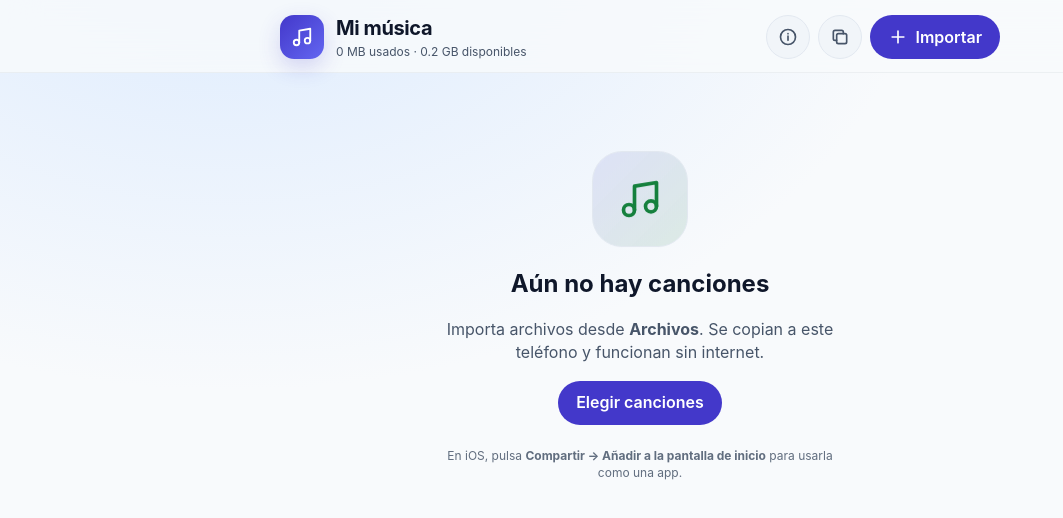
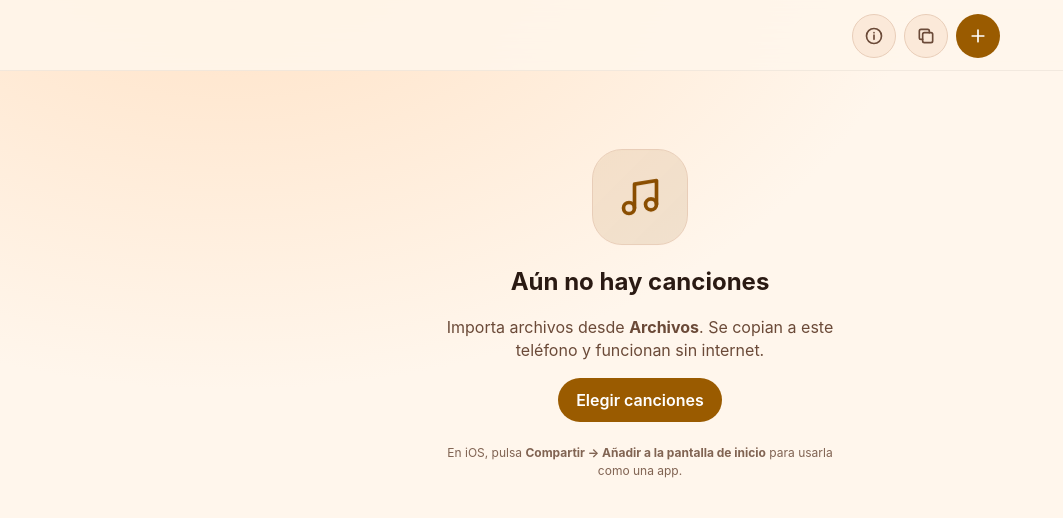
Before and after one commit to reynaldoaleman082-rgb/reproductor-pwa, a plain HTML site: page index.html in a window 1280 px wide. Shown: the whole page, without its empty margins (0-1063 px from the left). Drawn offline with Linux system fonts and the light colour scheme.

Commit message:
Simplificar cabecera y aplicar paleta durazno con mostaza

```diff
--- a/app.js
+++ b/app.js
@@ -17,7 +17,6 @@ const progreso = $('#progreso');
 const miniProgreso = $('#mini-progreso');
 const tiempoActual = $('#tiempo-actual');
 const tiempoTotal = $('#tiempo-total');
-const estadoAlmacenamiento = $('#estado-almacenamiento');
 const contenido = $('.contenido');
 const portada = $('.portada');
 const herramientas = $('#herramientas');
@@ -35,7 +34,7 @@ const consultaTemaOscuro = window.matchMedia
 function actualizarColorTema() {
   if (!metaTema) return;
   const oscuro = consultaTemaOscuro ? consultaTemaOscuro.matches : true;
-  metaTema.setAttribute('content', oscuro ? '#0f0f23' : '#f8fafc');
+  metaTema.setAttribute('content', oscuro ? '#241A16' : '#FFF6EC');
 }
 
 const DB_NAME = 'reproductor-offline';
@@ -297,7 +296,6 @@ async function cargarCanciones() {
   sincronizarCaratulas();
   renderizarBiblioteca({ animar: true });
   dibujarReproductor();
-  await mostrarEspacio();
   if (idActual && !canciones.some((c) => c.id === idActual)) {
     detener();
   }
@@ -854,19 +852,6 @@ async function copiarDiagnostico() {
     mostrarAviso('Diagnóstico copiado.');
   } catch (_) {
     mostrarAviso('No se pudo copiar; mantén pulsado el texto para seleccionarlo.');
-  }
-}
-
-async function mostrarEspacio() {
-  if (!navigator.storage?.estimate) {
-    estadoAlmacenamiento.textContent = 'Música guardada en este teléfono';
-    return;
-  }
-  try {
-    const { usage, quota } = await navigator.storage.estimate();
-    estadoAlmacenamiento.textContent = `${(usage / 1048576).toFixed(0)} MB usados · ${(quota / 1073741824).toFixed(1)} GB disponibles`;
-  } catch (_) {
-    estadoAlmacenamiento.textContent = 'Música guardada en este teléfono';
   }
 }
 
--- a/index.html
+++ b/index.html
@@ -5,7 +5,7 @@
   <meta name="viewport" content="width=device-width, initial-scale=1, viewport-fit=cover">
   <title>Reproductor Offline</title>
   <meta name="description" content="Tu música, guardada en tu teléfono y reproducible sin internet.">
-  <meta name="theme-color" id="meta-tema" content="#0f0f23">
+  <meta name="theme-color" id="meta-tema" content="#241A16">
 
   <!-- iOS: hace que se abra a pantalla completa cuando se añade al inicio -->
   <meta name="apple-mobile-web-app-capable" content="yes">
@@ -78,15 +78,6 @@
 
   <div class="app">
     <header class="cabecera">
-      <div class="cabecera__titulo">
-        <span class="cabecera__icono" aria-hidden="true">
-          <svg class="icono"><use href="#i-musica"></use></svg>
-        </span>
-        <span class="cabecera__textos">
-          <h1>Mi música</h1>
-          <span id="estado-almacenamiento" class="cabecera__estado">Calculando espacio…</span>
-        </span>
-      </div>
       <div class="cabecera__acciones">
         <button id="boton-diagnostico" class="boton boton--secundario" type="button"
                 aria-label="Ver diagnóstico de reproducción" title="Diagnóstico">
@@ -98,7 +89,6 @@
         </button>
         <button id="boton-importar" class="boton boton--primario" type="button" aria-label="Importar canciones">
           <svg class="icono icono--sm" aria-hidden="true"><use href="#i-mas"></use></svg>
-          <span>Importar</span>
         </button>
       </div>
     </header>
--- a/styles.css
+++ b/styles.css
@@ -1,47 +1,45 @@
 /* Tokens de color y movimiento: una sola fuente de verdad para toda la interfaz */
 :root {
   color-scheme: dark;
-  --fondo: #0f0f23;
-  --superficie: #1b1b30;
-  --superficie-2: #27273b;
-  --texto: #f8fafc;
-  --secundario: #94a3b8;
-  --acento: #4338ca;
-  --acento-2: #22c55e;
-  --sobre-acento: #0f172a;
-  --sobre-degradado: #f8fafc;
-  --borde: #312e81;
+  --fondo: #241A16;
+  --superficie: #33231D;
+  --superficie-2: #453026;
+  --texto: #FFF6EA;
+  --secundario: #E8C4A8;
+  --acento: #E9A23B;
+  --acento-2: #F6C453;
+  --sobre-acento: #241A16;
+  --sobre-degradado: #241A16;
+  --borde: #6E4533;
 
   /* Capas y realces: cambian con el tema del dispositivo */
-  --velo: rgba(15, 15, 35, .62);
-  --velo-fuerte: rgba(15, 15, 35, .9);
-  --brillo-sutil: rgba(255, 255, 255, .06);
-  --brillo-medio: rgba(255, 255, 255, .12);
-  --brillo-track: rgba(255, 255, 255, .14);
-  --brillo-resalte: rgba(255, 255, 255, .65);
-  --brillo-inset: rgba(255, 255, 255, .07);
-  --resplandor-indigo: #312e81;
-  --resplandor-indigo-suave: #1e1b4b;
-  --degradado-acento: #6366f1;
-  --acento-sombras: rgba(67, 56, 202, .3);
-  --acento-tenue: rgba(67, 56, 202, .22);
-  --verde-tenue: rgba(34, 197, 94, .16);
-  --verde-borde: rgba(34, 197, 94, .45);
-  --verde-traza: rgba(34, 197, 94, .10);
-  --verde-sombras: rgba(34, 197, 94, .28);
-  --verde-anillo: rgba(34, 197, 94, .22);
-  --verde-activo: #4ade80;
-  --pie-degradado: rgba(15, 15, 35, .88);
-  --mini-degradado: rgba(27, 27, 48, .96);
-  --mini-degradado-fuerte: rgba(15, 15, 35, .97);
+  --velo: rgba(36, 26, 22, .66);
+  --velo-fuerte: rgba(36, 26, 22, .92);
+  --brillo-sutil: rgba(255, 246, 234, .07);
+  --brillo-medio: rgba(255, 246, 234, .12);
+  --brillo-track: rgba(255, 246, 234, .16);
+  --brillo-resalte: rgba(255, 246, 234, .7);
+  --brillo-inset: rgba(255, 246, 234, .08);
+  --resplandor-calido: #8A4A2B;
+  --resplandor-calido-suave: #4A2D22;
+  --acento-tenue: rgba(233, 162, 59, .18);
+  --acento2-tenue: rgba(246, 196, 83, .16);
+  --acento2-borde: rgba(246, 196, 83, .5);
+  --acento2-traza: rgba(246, 196, 83, .10);
+  --acento2-sombras: rgba(246, 196, 83, .28);
+  --acento2-anillo: rgba(246, 196, 83, .22);
+  --acento2-activo: #FFD166;
+  --pie-degradado: rgba(36, 26, 22, .9);
+  --mini-degradado: rgba(51, 35, 29, .96);
+  --mini-degradado-fuerte: rgba(36, 26, 22, .97);
   --sombra: 0 18px 44px rgba(0, 0, 0, .45);
   --sombra-cabecera: 0 8px 26px rgba(0, 0, 0, .38);
   --sombra-portada: 0 26px 60px rgba(0, 0, 0, .55);
   --sombra-aviso: 0 12px 34px rgba(0, 0, 0, .45);
-  --borrar-activo: #fca5a5;
+  --borrar-activo: #FCA5A5;
   --borrar-fondo: rgba(239, 68, 68, .14);
-  --aviso-fondo: #f8fafc;
-  --aviso-texto: #0f172a;
+  --aviso-fondo: #FFF6EA;
+  --aviso-texto: #241A16;
 
   --radio: 16px;
   --tiempo: 160ms;
@@ -49,48 +47,48 @@
   --curva: cubic-bezier(.2, .8, .3, 1);
 }
 
-/* Tema claro: misma identidad, verde oscurecido para mantener el contraste */
+/* Tema claro: mostaza oscurecido para mantener el contraste */
 @media (prefers-color-scheme: light) {
   :root {
     color-scheme: light;
-    --fondo: #f8fafc;
-    --superficie: #ffffff;
-    --superficie-2: #f1f5f9;
-    --texto: #0f172a;
-    --secundario: #475569;
-    --acento-2: #15803d;
-    --sobre-acento: #ffffff;
-    --sobre-degradado: #ffffff;
-    --borde: #e2e8f0;
+    --fondo: #FFF6EC;
+    --superficie: #FFFFFF;
+    --superficie-2: #FBE9D9;
+    --texto: #2A1A13;
+    --secundario: #6B4A38;
+    --acento: #9A5B00;
+    --acento-2: #8A4E00;
+    --sobre-acento: #FFFFFF;
+    --sobre-degradado: #FFFFFF;
+    --borde: #E8CDB8;
 
-    --velo: rgba(248, 250, 252, .82);
-    --velo-fuerte: rgba(248, 250, 252, .96);
-    --brillo-sutil: rgba(15, 23, 42, .05);
-    --brillo-medio: rgba(15, 23, 42, .08);
-    --brillo-track: rgba(15, 23, 42, .12);
-    --brillo-resalte: rgba(255, 255, 255, .9);
-    --brillo-inset: rgba(15, 23, 42, .06);
-    --resplandor-indigo: #dbeafe;
-    --resplandor-indigo-suave: #e0e7ff;
-    --acento-sombras: rgba(67, 56, 202, .2);
-    --acento-tenue: rgba(67, 56, 202, .10);
-    --verde-tenue: rgba(21, 128, 61, .12);
-    --verde-borde: rgba(21, 128, 61, .45);
-    --verde-traza: rgba(21, 128, 61, .08);
-    --verde-sombras: rgba(21, 128, 61, .22);
-    --verde-anillo: rgba(21, 128, 61, .18);
-    --verde-activo: #166534;
-    --pie-degradado: rgba(248, 250, 252, .92);
+    --velo: rgba(255, 246, 236, .86);
+    --velo-fuerte: rgba(255, 246, 236, .97);
+    --brillo-sutil: rgba(42, 26, 19, .06);
+    --brillo-medio: rgba(42, 26, 19, .10);
+    --brillo-track: rgba(42, 26, 19, .14);
+    --brillo-resalte: rgba(255, 255, 255, .95);
+    --brillo-inset: rgba(42, 26, 19, .07);
+    --resplandor-calido: #FFE0C2;
+    --resplandor-calido-suave: #FDE3CF;
+    --acento-tenue: rgba(154, 91, 0, .10);
+    --acento2-tenue: rgba(138, 78, 0, .12);
+    --acento2-borde: rgba(138, 78, 0, .5);
+    --acento2-traza: rgba(138, 78, 0, .08);
+    --acento2-sombras: rgba(138, 78, 0, .22);
+    --acento2-anillo: rgba(138, 78, 0, .18);
+    --acento2-activo: #7A4300;
+    --pie-degradado: rgba(255, 246, 236, .93);
     --mini-degradado: rgba(255, 255, 255, .96);
-    --mini-degradado-fuerte: rgba(248, 250, 252, .98);
-    --sombra: 0 18px 44px rgba(15, 23, 42, .14);
-    --sombra-cabecera: 0 8px 26px rgba(15, 23, 42, .10);
-    --sombra-portada: 0 26px 60px rgba(15, 23, 42, .22);
-    --sombra-aviso: 0 12px 34px rgba(15, 23, 42, .20);
-    --borrar-activo: #dc2626;
-    --borrar-fondo: rgba(220, 38, 38, .10);
-    --aviso-fondo: #0f172a;
-    --aviso-texto: #f8fafc;
+    --mini-degradado-fuerte: rgba(255, 246, 236, .98);
+    --sombra: 0 18px 44px rgba(80, 45, 25, .16);
+    --sombra-cabecera: 0 8px 26px rgba(80, 45, 25, .12);
+    --sombra-portada: 0 26px 60px rgba(80, 45, 25, .22);
+    --sombra-aviso: 0 12px 34px rgba(80, 45, 25, .2);
+    --borrar-activo: #B3261E;
+    --borrar-fondo: rgba(179, 38, 30, .10);
+    --aviso-fondo: #2A1A13;
+    --aviso-texto: #FFF6EA;
   }
 }
 
@@ -135,7 +133,7 @@ button { font: inherit; color: inherit; }
   height: 100vh;
   height: 100dvh;
   overflow: hidden;
-  background: radial-gradient(1100px 760px at 18% -12%, var(--resplandor-indigo) 0%, var(--fondo) 64%);
+  background: radial-gradient(1100px 760px at 18% -12%, var(--resplandor-calido) 0%, var(--fondo) 64%);
 }
 
 /* ---------------------------------------------------------------- cabecera */
@@ -143,7 +141,7 @@ button { font: inherit; color: inherit; }
   flex: 0 0 auto;
   display: flex;
   align-items: center;
-  justify-content: space-between;
+  justify-content: flex-end;
   gap: 12px;
   padding: calc(env(safe-area-inset-top, 0px) + 14px) 18px 12px;
   background: var(--velo);
@@ -157,35 +155,8 @@ button { font: inherit; color: inherit; }
   background: var(--velo-fuerte);
   box-shadow: var(--sombra-cabecera);
 }
-.cabecera__titulo { display: flex; align-items: center; gap: 12px; min-width: 0; }
-.cabecera__textos { display: flex; flex-direction: column; min-width: 0; }
-.cabecera__icono {
-  display: grid;
-  place-items: center;
-  width: 44px;
-  height: 44px;
-  border-radius: 14px;
-  background: linear-gradient(135deg, var(--acento), var(--degradado-acento));
-  color: var(--sobre-degradado);
-  box-shadow: 0 8px 22px var(--acento-sombras);
-}
-.cabecera__icono .icono { width: 22px; height: 22px; }
-.cabecera h1 {
-  margin: 0;
-  font-size: 20px;
-  letter-spacing: -.02em;
-  overflow: hidden;
-  text-overflow: ellipsis;
-  white-space: nowrap;
-}
-.cabecera__estado {
-  font-size: 12px;
-  color: var(--secundario);
-  overflow: hidden;
-  text-overflow: ellipsis;
-  white-space: nowrap;
-}
 .cabecera__acciones { display: flex; align-items: center; gap: 8px; flex: 0 0 auto; }
+#boton-importar { width: 44px; padding: 0; }
 
 .boton {
   position: relative;
@@ -317,7 +288,7 @@ button { font: inherit; color: inherit; }
   height: 96px;
   margin: 0 auto 14px;
   border-radius: 30px;
-  background: linear-gradient(135deg, var(--acento-tenue), var(--verde-tenue));
+  background: linear-gradient(135deg, var(--acento-tenue), var(--acento2-tenue));
   border: 1px solid var(--borde);
   color: var(--acento-2);
   animation: flotar 3.6s ease-in-out infinite;
@@ -344,8 +315,8 @@ button { font: inherit; color: inherit; }
 }
 .pista:active { background: var(--superficie-2); }
 .pista.is-actual {
-  border-color: var(--verde-borde);
-  background: linear-gradient(90deg, var(--verde-traza), var(--superficie) 55%);
+  border-color: var(--acento2-borde);
+  background: linear-gradient(90deg, var(--acento2-traza), var(--superficie) 55%);
 }
 .pista--entrando {
   animation: subir-fila 380ms var(--curva) both;
@@ -389,7 +360,7 @@ button { font: inherit; color: inherit; }
   display: grid;
   place-items: center;
   flex: 0 0 auto;
-  background: linear-gradient(135deg, var(--resplandor-indigo), var(--superficie));
+  background: linear-gradient(135deg, var(--resplandor-calido), var(--superficie));
   color: var(--acento-2);
 }
 .pista__caratula-vacia .icono,
@@ -541,22 +512,22 @@ body:not(.esta-sonando) .pista__ecualizador i { animation-play-state: paused; }
 .boton-icono:active { transform: scale(.9); background: var(--brillo-medio); }
 .boton-icono--modo.is-activo {
   color: var(--acento-2);
-  background: var(--verde-tenue);
+  background: var(--acento2-tenue);
 }
 .boton-icono--principal {
   width: 46px;
   height: 46px;
   background: var(--acento-2);
   color: var(--sobre-acento);
-  box-shadow: 0 6px 18px var(--verde-sombras);
+  box-shadow: 0 6px 18px var(--acento2-sombras);
 }
-.boton-icono--principal:active { background: var(--verde-activo); }
+.boton-icono--principal:active { background: var(--acento2-activo); }
 .boton-icono--principal::before {
   content: '';
   position: absolute;
   inset: -4px;
   border-radius: inherit;
-  border: 1px solid var(--verde-borde);
+  border: 1px solid var(--acento2-borde);
   opacity: 0;
   pointer-events: none;
 }
@@ -571,7 +542,7 @@ body.esta-sonando .boton-icono--principal::before { animation: pulso 2.4s ease-o
   height: 100vh;
   height: 100dvh;
   z-index: 20;
-  background: radial-gradient(900px 620px at 50% -10%, var(--resplandor-indigo) 0%, var(--fondo) 68%);
+  background: radial-gradient(900px 620px at 50% -10%, var(--resplandor-calido) 0%, var(--fondo) 68%);
   overflow-y: auto;
   -webkit-overflow-scrolling: touch;
   overscroll-behavior: contain;
@@ -626,7 +597,7 @@ body.esta-sonando .boton-icono--principal::before { animation: pulso 2.4s ease-o
   display: grid;
   place-items: center;
   color: var(--acento-2);
-  background: linear-gradient(135deg, var(--resplandor-indigo), var(--resplandor-indigo-suave));
+  background: linear-gradient(135deg, var(--resplandor-calido), var(--resplandor-calido-suave));
 }
 .portada__vacia .icono { width: 88px; height: 88px; stroke-width: 1.4; }
 
@@ -665,7 +636,7 @@ body.esta-sonando .boton-icono--principal::before { animation: pulso 2.4s ease-o
   margin-top: -7px;
   border-radius: 50%;
   background: var(--acento-2);
-  box-shadow: 0 0 0 4px var(--verde-anillo);
+  box-shadow: 0 0 0 4px var(--acento2-anillo);
 }
 .barra-progreso input::-moz-range-track {
   height: 6px;
@@ -808,11 +779,6 @@ body.esta-sonando .boton-icono--principal::before { animation: pulso 2.4s ease-o
 @media (max-width: 360px) {
   .mini .boton-icono--modo { display: none; }
   .cabecera { gap: 8px; padding-left: 12px; padding-right: 12px; }
-  .cabecera__titulo { gap: 8px; }
-  .cabecera__icono { width: 40px; height: 40px; }
-  /* Importar queda como icono para que quepan los dos botones sin cortar el título */
-  #boton-importar { width: 44px; padding: 0; }
-  #boton-importar span { display: none; }
   .orden { max-width: 110px; font-size: 12px; }
 }
 
--- a/sw.js
+++ b/sw.js
@@ -1,7 +1,7 @@
 /* Service worker: solo cachea la "cáscara" de la app (HTML/CSS/JS/iconos).
    El audio NO pasa por aquí: vive en IndexedDB dentro del teléfono. */
 
-const VERSION = 'reproductor-shell-v23';
+const VERSION = 'reproductor-shell-v24';
 // Cachés de versiones anteriores, antes de que llevaran prefijo propio
 const CACHES_ANTIGUAS = ['shell-v5', 'shell-v6', 'shell-v7'];
 const SHELL = [
```
Also changed, not shown: tests/regresion.js (+27 -0 lines), manifest.webmanifest.
